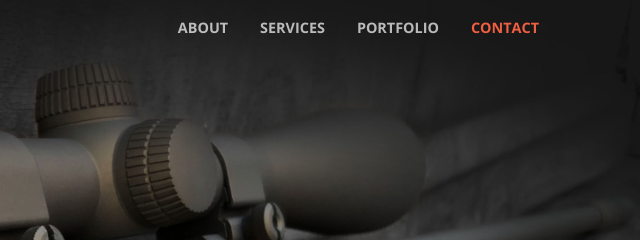
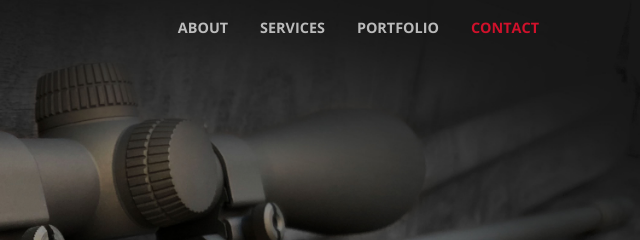
Before and after one commit to saddacracker/american-evolution-static, a website with bundled scripts: page index.html in a window 1280 px wide. Shown: the top 240 px of the page, 640-1280 px from the left. Built offline with nearby package versions, Linux system fonts and the light colour scheme.

Commit message:
update primary color

```diff
--- a/scss/_variables.scss
+++ b/scss/_variables.scss
@@ -12,4 +12,4 @@ $gray-800: #343a40 !default;
 $gray-900: #212529 !default;
 $black: #000 !default;
 
-$primary: #F05F40 !default;
+$primary: #d0112b !default;
```
Also changed, not shown: css/creative.css, css/creative.min.css.
